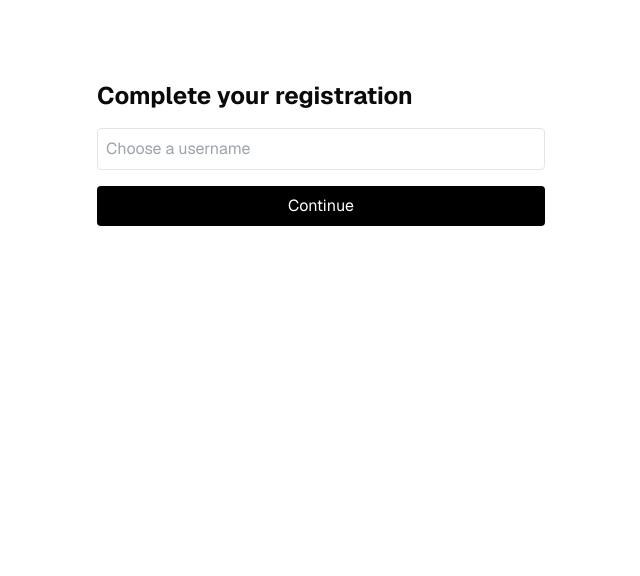
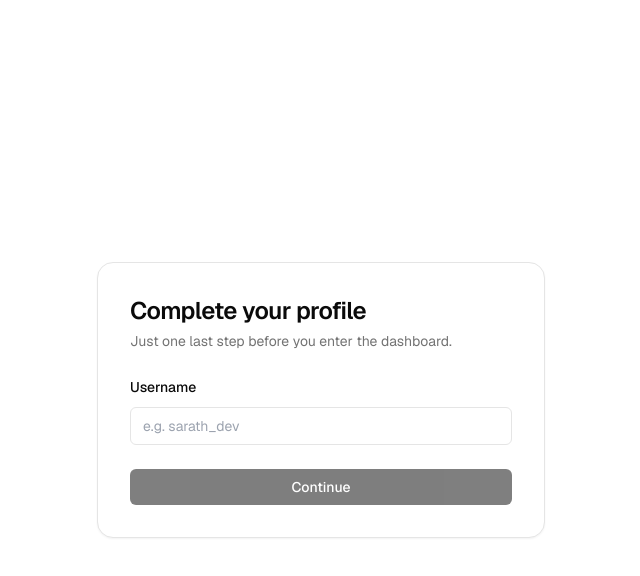
Before and after one commit to Pr0-T0/pyquest-frontend, a Next.js app: page /profile/complete-registration in a window 1280 px wide. Shown: the top 576 px of the page, without its empty margins (319-959 px from the left). Built offline with nearby package versions, Linux system fonts and the light colour scheme; no server answers.

Commit message:
complete-registration updates

```diff
--- a/app/profile/complete-registration/page.tsx
+++ b/app/profile/complete-registration/page.tsx
@@ -8,18 +8,28 @@ export default function CompleteRegistration() {
   const supabase = createClient();
   const router = useRouter();
   const [username, setUsername] = useState("");
+  const [loading, setLoading] = useState(false);
 
   async function submit() {
+    if (!username.trim()) return;
+
+    setLoading(true);
+
     const {
       data: { user },
     } = await supabase.auth.getUser();
 
-    if (!user) return;
+    if (!user) {
+      setLoading(false);
+      return;
+    }
 
     const { error } = await supabase
       .from("profiles")
       .update({ username })
       .eq("id", user.id);
+
+    setLoading(false);
 
     if (!error) {
       router.replace("/dashboard");
@@ -27,24 +37,43 @@ export default function CompleteRegistration() {
   }
 
   return (
-    <div className="max-w-md mx-auto py-20">
-      <h1 className="text-2xl font-bold mb-4">
-        Complete your registration
+    <div className="min-h-screen flex items-center justify-center px-4">
+      <div className="w-full max-w-md rounded-2xl border bg-background p-8 shadow-sm">
+        <h1 className="text-2xl font-semibold tracking-tight">
+          Complete your profile
         </h1>
+        <p className="text-sm text-muted-foreground mt-1 mb-6">
+          Just one last step before you enter the dashboard.
+        </p>
 
+        <div className="space-y-2 mb-6">
+          <label
+            htmlFor="username"
+            className="text-sm font-medium"
+          >
+            Username
+          </label>
           <input
+            id="username"
             value={username}
             onChange={(e) => setUsername(e.target.value)}
-        placeholder="Choose a username"
-        className="border w-full p-2 rounded mb-4"
+            placeholder="e.g. sarath_dev"
+            className="w-full rounded-md border px-3 py-2 text-sm outline-none
+                       focus:ring-2 focus:ring-black/20 focus:border-black
+                       transition"
           />
+        </div>
 
         <button
           onClick={submit}
-        className="w-full bg-black text-white py-2 rounded"
+          disabled={loading || !username.trim()}
+          className="w-full rounded-md bg-black text-white py-2 text-sm font-medium
+                     hover:bg-black/90 disabled:opacity-50 disabled:cursor-not-allowed
+                     transition"
         >
-        Continue
+          {loading ? "Saving..." : "Continue"}
         </button>
+      </div>
     </div>
   );
 }
```
Lines whose indentation alone changed are shown as unchanged.
